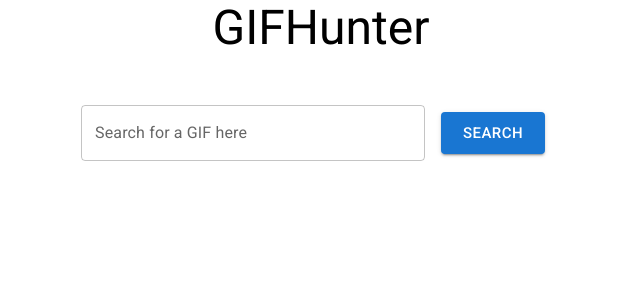
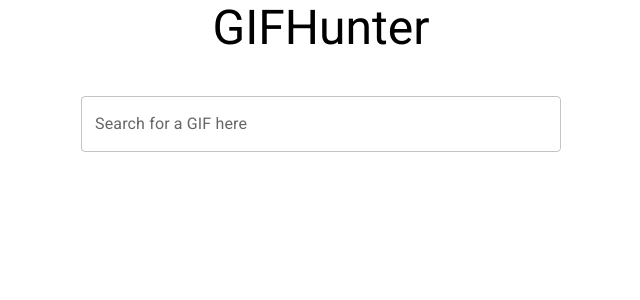
Before and after one commit to han-tiet/han-tiet.com, a Next.js app: page /gif-hunter in a window 1280 px wide. Shown: the top 300 px of the page, without its empty margins (319-959 px from the left). Built offline with nearby package versions, Linux system fonts and the light colour scheme.

Commit message:
feat: search button removed

```diff
--- a/src/features/Search.tsx
+++ b/src/features/Search.tsx
@@ -9,7 +9,7 @@ export default function Search() {
   return(
     <Box sx={{width: "30rem", my: 5, mx: "auto"}}>
       <Form action="/gif-hunter/search">
-        <Box sx={{width: "auto"}} display="flex" alignItems="center" >
+        <Box sx={{ display: "flex", alignItems:"center", justifyContent: "center" }} >
           <TextField
             id="outlined-basic"
             label="Search for a GIF here"
@@ -17,9 +17,6 @@ export default function Search() {
             name="p"
             fullWidth
           />
-          <Box padding={2}>
-            <Button variant="contained" type="submit" size="large">Search</Button>
-          </Box>
         </Box>
       </Form>
     </Box>
```
